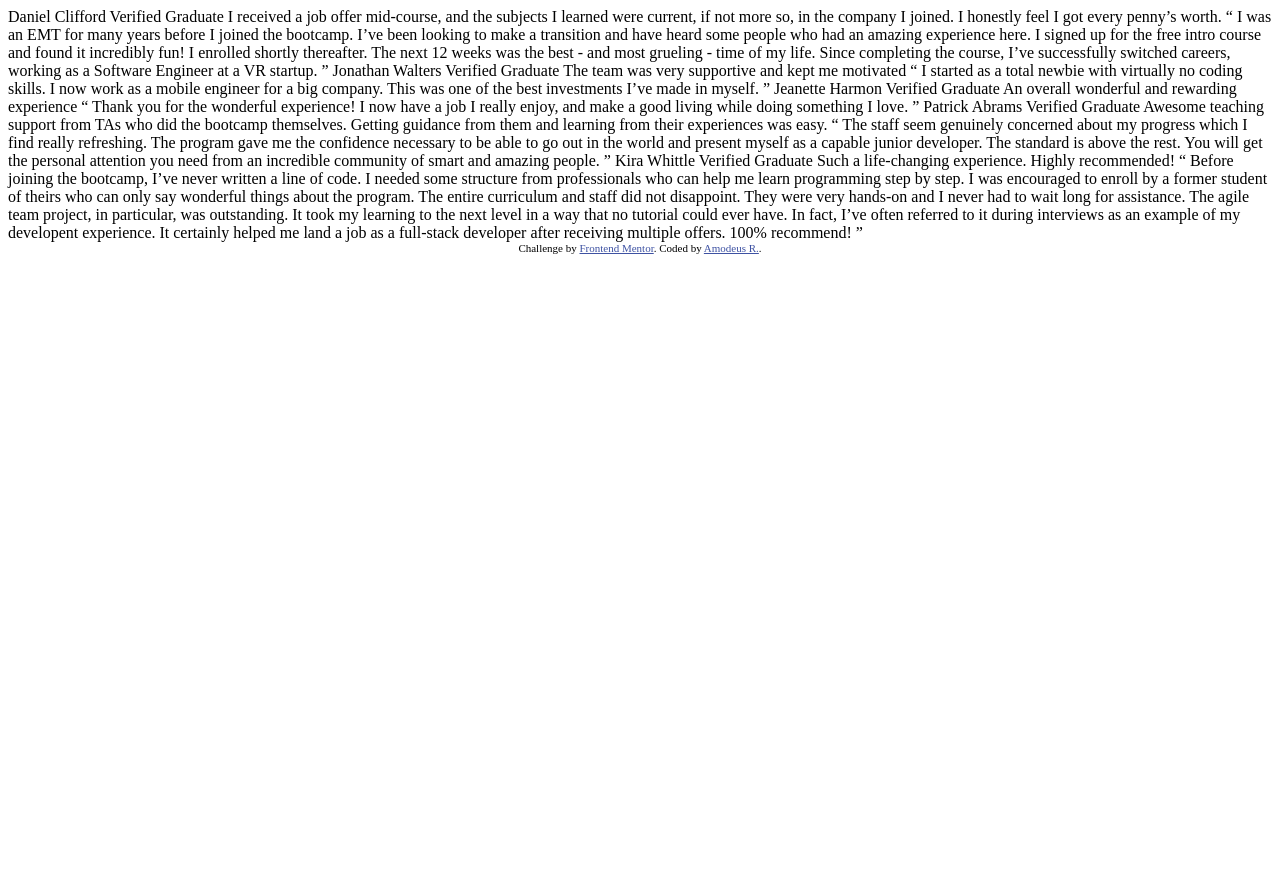
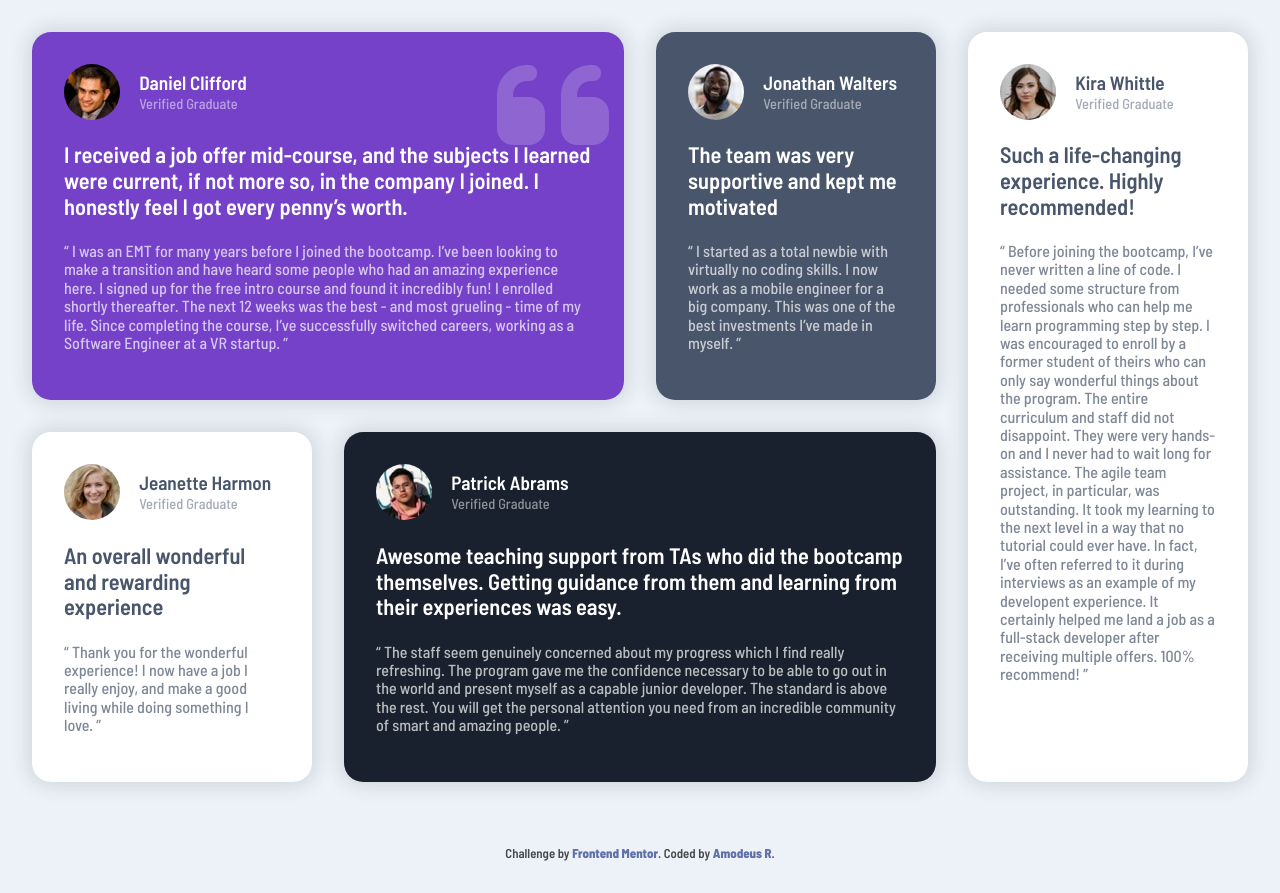
Before and after one commit to AmodeusR/EP05-FrontendMentor02, a plain HTML site: page index.html in a window 1280 px wide. Before the commit the page ends 800 px from the top, so only its background shows below. Drawn offline with Linux system fonts and the light colour scheme.

Commit message:
Finished challenge coding

```diff
--- /dev/null
+++ b/Sass/_colors.scss
@@ -0,0 +1,11 @@
+$colors: (
+  violet: hsl(263, 55%, 52%),
+  darkgray-blue: hsl(217, 19%, 35%),
+  darkblack-blue: hsl(219, 29%, 14%),
+  white: hsl(0, 0, 100%),
+
+  lightgray: hsl(0, 0%, 81%),
+  lightgray-blue: hsl(210, 46%, 95%)
+);
+
+$mytest: rebeccapurple;
--- /dev/null
+++ b/Sass/main.scss
@@ -0,0 +1,160 @@
+@import "./colors";
+
+@function color($color-name) {
+  @return map-get($colors, $color-name);
+}
+
+@mixin desktop {
+  @media (min-width: 60em) {
+    @content;
+  }
+}
+
+body {
+  min-height: 100vh;
+  display: flex;
+  justify-content: center;
+  gap: 2rem;
+  flex-direction: column;
+
+  background: color(lightgray-blue);
+  font-family: "Barlow Semi Condensed", sans-serif;
+}
+
+.container {
+  display: grid;
+  grid-template-columns: 1fr;
+  gap: 2rem;
+  width: 90%;
+  margin: 2rem auto;
+
+  @include desktop {
+    align-content: center;
+    grid-template-columns: repeat(4, 1fr);
+    width: 80em;
+    max-width: 95%;
+    grid-template-areas:
+      "violet-card violet-card darkgray-blue white-last"
+      "white-first darkblack-blue darkblack-blue white-last";
+  }
+}
+
+.card {
+  background: color(darkgray-blue);
+  padding: 2rem;
+
+  box-shadow: 0px 0px 20px 3px rgba(36, 38, 51, 0.15);
+  border-radius: 1.2rem;
+  color: white;
+
+
+  &__picture {
+    border-radius: 50%;
+  }
+
+  &__user-info {
+    display: flex;
+    align-items: center;
+    gap: 1.2rem;
+  }
+
+  &__name {
+    display: block;
+    font-weight: 600;
+    font-size: 1.2rem;
+  }
+
+  &__graduation {
+    font-size: .9rem;
+    opacity: 50%;
+  }
+
+  &__title {
+    position: relative;
+    z-index: 20;
+    font-size: 1.4rem;
+    font-weight: 600;
+  }
+
+  &__review {
+    opacity: 70%;
+  }
+}
+
+.bg-quote {
+  position: relative;
+}
+
+.bg-quote::before {
+  position: absolute;
+  top: 0px;
+  right: 15px;
+
+  font-family: "Font Awesome 5 Free";
+  content: "\f10d";
+  font-size: 8rem;
+  font-weight: 900;
+  opacity: .3;
+  color: lighten(color(violet), 30%);
+}
+
+.attribution {
+  font-size: .8rem;
+  text-align: center;
+  margin-bottom: 2rem;
+  font-weight: 600;
+  opacity: .7;
+}
+
+.attribution a {
+  text-decoration: none;
+  color: hsl(228, 55%, 34%);
+  font-weight: bolder;
+  transition: color 300ms ease;
+}
+
+.attribution a:hover {
+  color: hsl(238, 45%, 60%);
+}
+
+
+// Utility classes
+
+.violet-card {
+  background: color(violet);
+  @include desktop {
+    grid-area: violet-card;
+  }
+}
+
+.darkgray-blue-card {
+  background: color(darkgray-blue);
+  @include desktop {
+    grid-area: darkgray-blue;
+  }
+}
+
+.white-card {
+  background: color(white);
+  color: color(darkgray-blue);
+}
+
+.white-fisrt {
+  @include desktop {
+    grid-area: white-first;
+  }
+}
+
+.white-last {
+  @include desktop {
+    grid-area: white-last;
+  }
+}
+
+.darkblack-blue-card {
+  background: color(darkblack-blue);
+
+  @include desktop {
+    grid-area: darkblack-blue;
+  }
+}
--- a/index.html
+++ b/index.html
@@ -2,63 +2,110 @@
 <html lang="en">
 <head>
   <meta charset="UTF-8">
-  <meta name="viewport" content="width=device-width, initial-scale=1.0"> <!-- displays site properly based on user's device -->
+  <meta name="viewport" content="width=device-width, initial-scale=1.0"> <!-- displays site properly based on card__user'info device -->
 
   <link rel="icon" type="image/png" sizes="32x32" href="./images/favicon-32x32.png">
 
   <title>Frontend Mentor | [Challenge Name Here]</title>
 
   <!-- Feel free to remove these styles or customise in your own stylesheet 👍 -->
+  <link rel="preconnect" href="https://fonts.googleapis.com">
+  <link rel="preconnect" href="https://fonts.gstatic.com" crossorigin>
+  <link href="https://fonts.googleapis.com/css2?family=Barlow+Semi+Condensed:wght@500;600;800&display=swap" rel="stylesheet">
+
+  <link rel="stylesheet" href="./css/normalize.css">
+  <link rel="stylesheet" href="./css/main.css">
+  <script src="https://kit.fontawesome.com/7b0ac8eb2a.js" crossorigin="anonymous"></script>
   <style>
-    .attribution { font-size: 11px; text-align: center; }
-    .attribution a { color: hsl(228, 45%, 44%); }
+
   </style>
 </head>
 <body>
-  Daniel Clifford
-  Verified Graduate
 
+  <section class="container testimonials">
+    <div class="card violet-card bg-quote">
+      <div class="card__user-info">
+        <img src="./images/image-daniel.jpg" alt="Person's picture" class="card__picture">
+        <div class="card__user-namegrad">
+          <span class="card__name">Daniel Clifford</span>
+          <span class="card__graduation">Verified Graduate</span>
+        </div>
+      </div>
+
+      <p class="card__title">
         I received a job offer mid-course, and the subjects I learned were current, if not more so,
         in the company I joined. I honestly feel I got every penny’s worth.
-
+      </p>
+      <p class="card__review">
         “ I was an EMT for many years before I joined the bootcamp. I’ve been looking to make a
         transition and have heard some people who had an amazing experience here. I signed up
         for the free intro course and found it incredibly fun! I enrolled shortly thereafter.
         The next 12 weeks was the best - and most grueling - time of my life. Since completing
         the course, I’ve successfully switched careers, working as a Software Engineer at a VR startup. ”
+      </p>
+    </div>
+    <div class="card darkgray-blue-card">
+      <div class="card__user-info">
+        <img src="./images/image-jonathan.jpg" alt="Person's picture" class="card__picture">
+        <div class="card__user-namegrad">
+          <span class="card__name">Jonathan Walters</span>
+          <span class="card__graduation">Verified Graduate</span>
+        </div>
+      </div>
 
-  Jonathan Walters
-  Verified Graduate
-
-  The team was very supportive and kept me motivated
-
+      <p class="card__title">The team was very supportive and kept me motivated</p>
+      <p class="card__review">
         “ I started as a total newbie with virtually no coding skills. I now work as a mobile engineer
         for a big company. This was one of the best investments I’ve made in myself. ”
+      </p>
+    </div>
+    <div class="card white-card white-first">
+      <div class="card__user-info">
+        <img src="./images/image-jeanette.jpg" alt="Person's picture" class="card__picture">
+        <div class="card__user-namegrad">
+          <span class="card__name">Jeanette Harmon</span>
+          <span class="card__graduation">Verified Graduate</span>
+        </div>
+      </div>
 
-  Jeanette Harmon
-  Verified Graduate
+      <p class="card__title">An overall wonderful and rewarding experience</p>
 
-  An overall wonderful and rewarding experience
-
+      <p class="card__review">
         “ Thank you for the wonderful experience! I now have a job I really enjoy, and make a good living
         while doing something I love. ”
+      </p>
+    </div>
+    <div class="card darkblack-blue-card">
+      <div class="card__user-info">
+        <img src="./images/image-patrick.jpg" alt="Person's picture" class="card__picture">
+        <div class="card__user-namegrad">
+          <span class="card__name">Patrick Abrams</span>
+          <span class="card__graduation">Verified Graduate</span>
+        </div>
+      </div>
 
-  Patrick Abrams
-  Verified Graduate
-
+      <p class="card__title">
         Awesome teaching support from TAs who did the bootcamp themselves. Getting guidance from them and
         learning from their experiences was easy.
-
+      </p>
+      <p class="card__review">
         “ The staff seem genuinely concerned about my progress which I find really refreshing. The program
         gave me the confidence necessary to be able to go out in the world and present myself as a capable
         junior developer. The standard is above the rest. You will get the personal attention you need from
         an incredible community of smart and amazing people. ”
+      </p>
+    </div>
+    <div class="card white-card white-last">
+      <div class="card__user-info">
+        <img src="./images/image-kira.jpg" alt="Person's picture" class="card__picture">
+        <div class="card__user-namegrad">
+          <span class="card__name">Kira Whittle</span>
+          <span class="card__graduation">Verified Graduate</span>
+        </div>
+      </div>
 
-  Kira Whittle
-  Verified Graduate
-
-  Such a life-changing experience. Highly recommended!
-
+      <p class="card__title">Such a life-changing experience. Highly recommended!</p>
+      <p class="card__review">
         “ Before joining the bootcamp, I’ve never written a line of code. I needed some structure from
         professionals who can help me learn programming step by step. I was encouraged to enroll by a former
         student of theirs who can only say wonderful things about the program. The entire curriculum and staff
@@ -67,10 +114,13 @@
         could ever have. In fact, I’ve often referred to it during interviews as an example of my developent
         experience. It certainly helped me land a job as a full-stack developer after receiving multiple offers.
         100% recommend! ”
+      </p>
+    </div>
+  </section>
 
   <div class="attribution">
     Challenge by <a href="https://www.frontendmentor.io?ref=challenge" target="_blank">Frontend Mentor</a>.
-    Coded by <a href="https://github.com/amodeusr">Amodeus R.</a>.
+    Coded by <a href="https://github.com/amodeusr">Amodeus R</a>.
   </div>
 </body>
 </html>
```
Also changed, not shown: css/main.css (added), css/normalize.css (added), 1 other file. Lines whose indentation alone changed are shown as unchanged.
